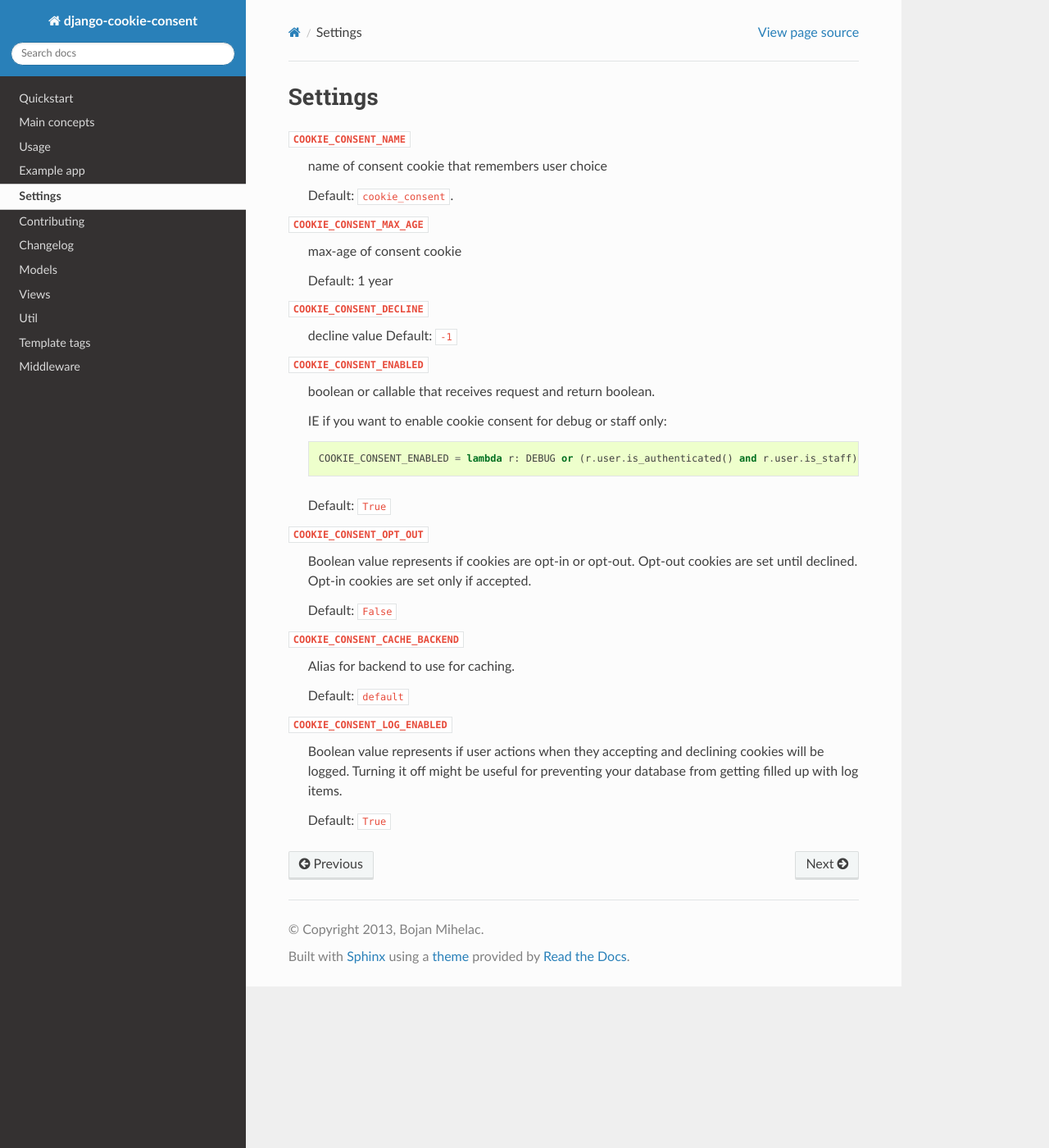
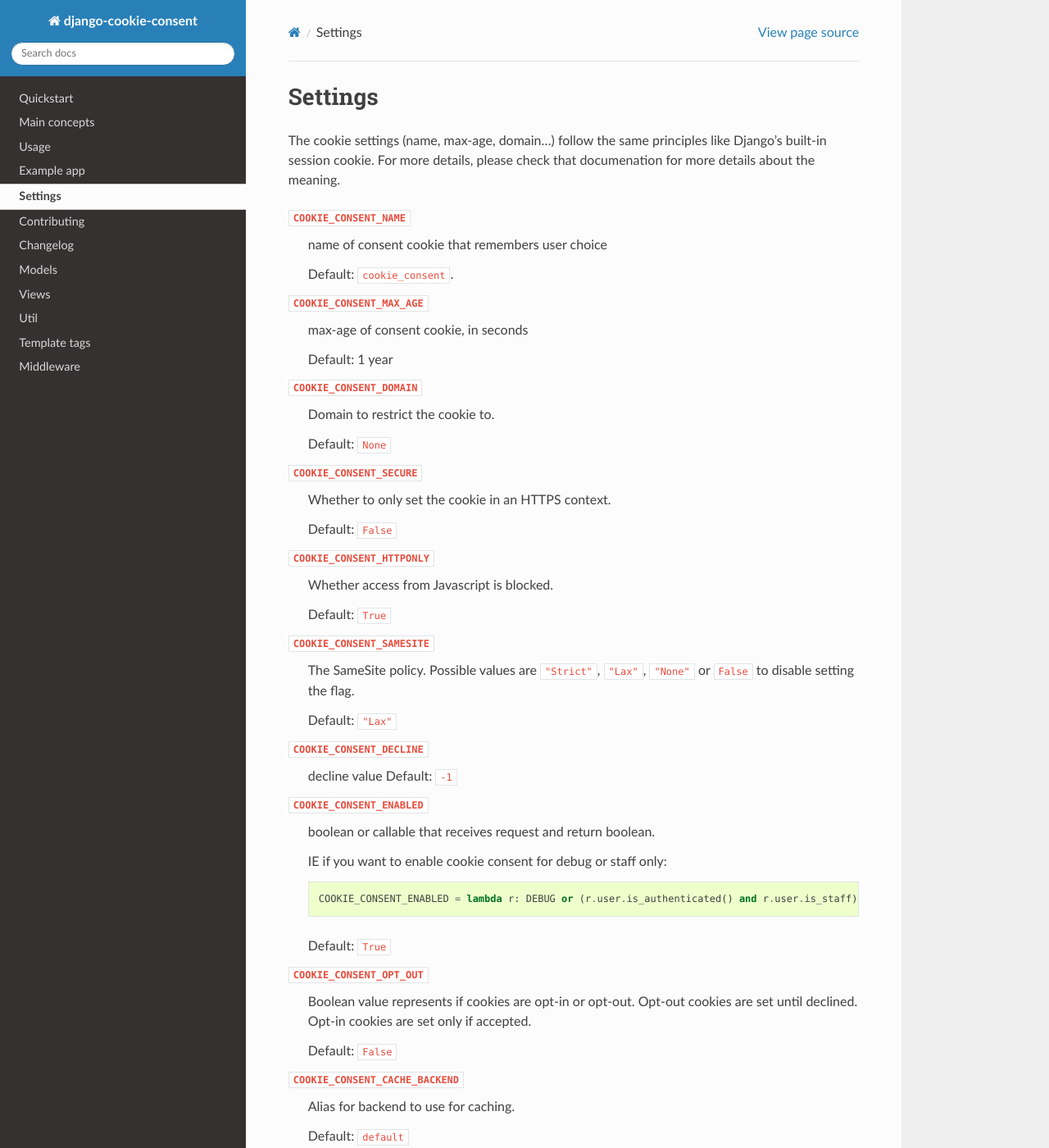
Before and after one commit to jazzband/django-cookie-consent, a Sphinx documentation site: the page built from docs/settings.rst, in a window 1280 px wide and 1400 px high. Shown: the whole window at 82% size. Built offline with Sphinx 7.4.7 and the Read the Docs theme 2.0.0, drawn with Linux system fonts in a browser that asks for light colours.

Commit message:
:sparkles: Implement extra cookie flags
Implemented SameSite, httpOnly, Secure and domain flags.

Closes #27, closes #60, fixes #36

```diff
--- a/docs/settings.rst
+++ b/docs/settings.rst
@@ -1,6 +1,10 @@
 ========
 Settings
 ========
+
+The cookie settings (name, max-age, domain...) follow the same principles like
+Django's built-in session cookie. For more details, please check that documenation
+for more details about the meaning.
 
 ``COOKIE_CONSENT_NAME``
   name of consent cookie that remembers user choice
@@ -8,9 +12,30 @@
   Default: ``cookie_consent``.
 
 ``COOKIE_CONSENT_MAX_AGE``
-  max-age of consent cookie
+  max-age of consent cookie, in seconds
 
   Default: 1 year
+
+``COOKIE_CONSENT_DOMAIN``
+  Domain to restrict the cookie to.
+
+  Default: ``None``
+
+``COOKIE_CONSENT_SECURE``
+  Whether to only set the cookie in an HTTPS context.
+
+  Default: ``False``
+
+``COOKIE_CONSENT_HTTPONLY``
+  Whether access from Javascript is blocked.
+
+  Default: ``True``
+
+``COOKIE_CONSENT_SAMESITE``
+  The SameSite policy. Possible values are ``"Strict"``, ``"Lax"``, ``"None"`` or
+  ``False`` to disable setting the flag.
+
+  Default: ``"Lax"``
 
 ``COOKIE_CONSENT_DECLINE``
   decline value
```
Also changed, not shown: 4 other files.
